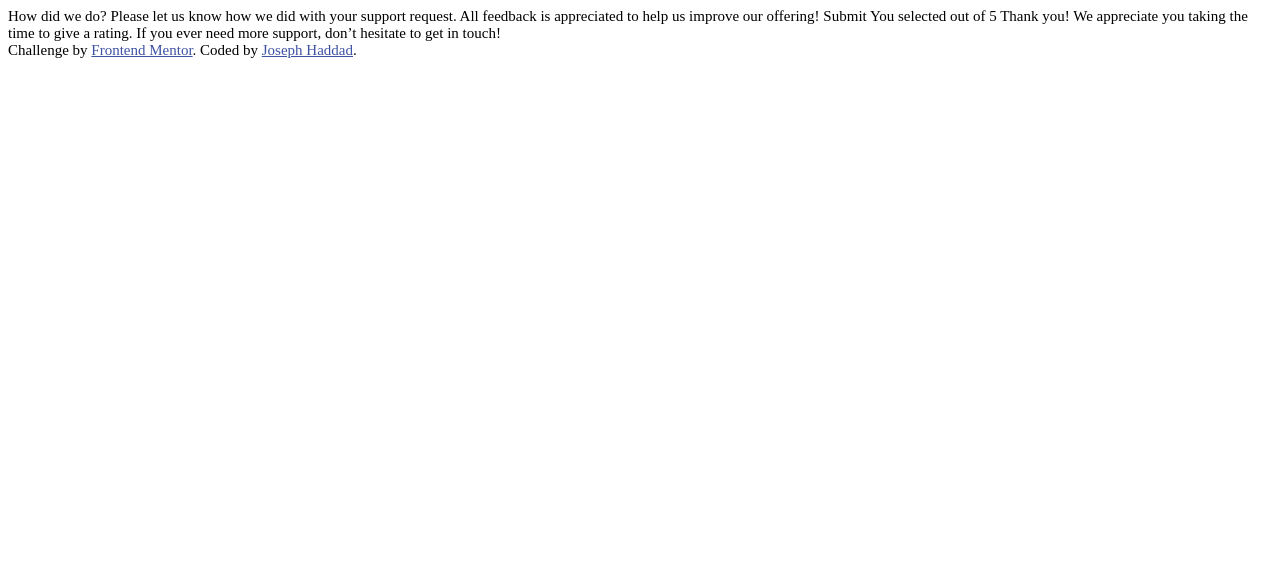
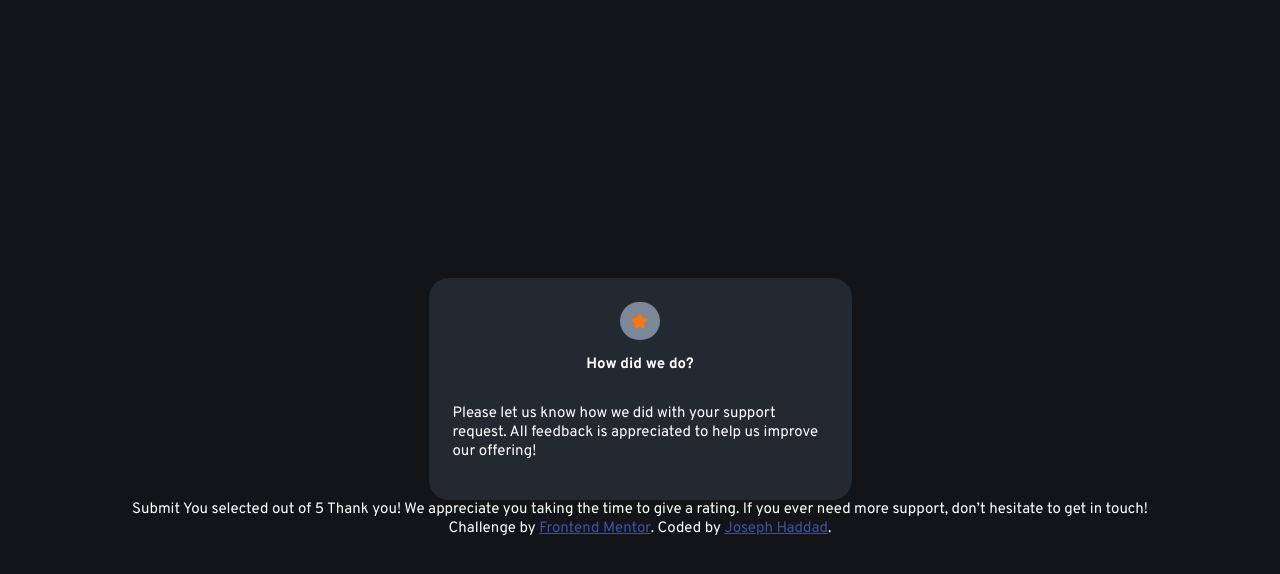
Before and after one commit to joehaddad1000/Interactive-rating-component, a plain HTML site: page index.html in a window 1280 px wide. Drawn offline with Linux system fonts and the light colour scheme.

Commit message:
updates #1

```diff
--- a/index.html
+++ b/index.html
@@ -16,13 +16,18 @@
 
 <body>
 
+  <div class="container">
+    <svg class="star" width="17" height="16" xmlns="http://www.w3.org/2000/svg">
+      <path
+        d="m9.067.43 1.99 4.031c.112.228.33.386.58.422l4.45.647a.772.772 0 0 1 .427 1.316l-3.22 3.138a.773.773 0 0 0-.222.683l.76 4.431a.772.772 0 0 1-1.12.813l-3.98-2.092a.773.773 0 0 0-.718 0l-3.98 2.092a.772.772 0 0 1-1.119-.813l.76-4.431a.77.77 0 0 0-.222-.683L.233 6.846A.772.772 0 0 1 .661 5.53l4.449-.647a.772.772 0 0 0 .58-.422L7.68.43a.774.774 0 0 1 1.387 0Z"
+        fill="#FC7614" />
+    </svg>
+    <p><strong>How did we do?</strong></p>
+    <p> Please let us know how we did with your support request. All feedback is appreciated to help us improve our
+      offering!</p>
+  </div>
 
   <!-- Rating state start -->
-
-  How did we do?
-
-  Please let us know how we did with your support request. All feedback is appreciated
-  to help us improve our offering!
 
   Submit
 
--- a/style.css
+++ b/style.css
@@ -1,31 +1,43 @@
-::root {
+@import url('https://fonts.googleapis.com/css2?family=Overpass:wght@400;700&display=swap');
+
+:root {
   --orange: hsl(25, 97%, 53%);
   --White: hsl(0, 0%, 100%);
   --Light-Grey: hsl(217, 12%, 63%);
   --Medium-Grey: hsl(216, 12%, 54%);
-  --Dark-Blue: hsl(213, 19%, 18%);
+  --Dark-Blue: hsl(213, 20%, 18%);
   --Very-Dark-Blue: hsl(216, 12%, 8%);
 }
 
 body {
+  display: flex;
+  align-items: center;
+  justify-content: center;
+  flex-direction: column;
+  height: 100vh;
   font-size: .9375rem;
+  color: var(--White);
+  background-color: var(--Very-Dark-Blue);
+  font-family: 'Overpass', sans-serif;
 }
 
-.rating {
+.container {
   display: flex;
+  align-items: center;
+  justify-content: center;
+  flex-direction: column;
+  border-radius: 1.25rem;
+  width: 23.4375rem;
+  max-width: 23.4375rem;
+  background-color: hsla(213, 20%, 18%, 0.85);
+  padding: 1.5rem;
 }
 
-.rate {
-  width: 30px;
-  height: 30px;
-  border: 1px solid black;
-  text-align: center;
-  margin-right: 5px;
-  cursor: pointer;
+.star {
+  background-color: var(--Medium-Grey);
+  border-radius: 11.25rem;
+  padding: .7rem;
 }
-
-
-
 .attribution a {
   color: hsl(228, 45%, 44%);
 }
```
